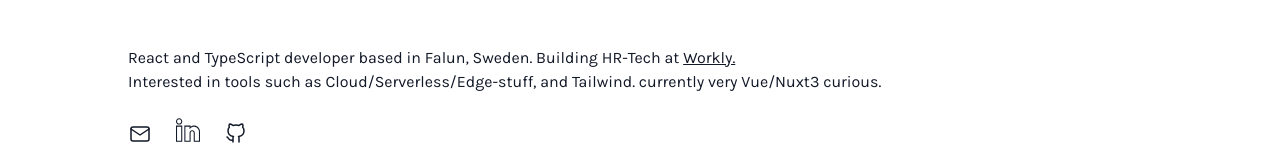
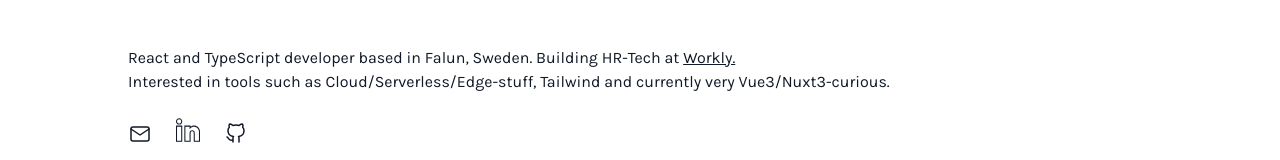
Before and after one commit to johanhanses/pjh, a Next.js app: page / in a window 1280 px wide. Shown: the part 260-420 px from the top of the page. Built offline with nearby package versions, Linux system fonts and the light colour scheme; no server answers.

Commit message:
Update text some more.

```diff
--- a/pages/index.tsx
+++ b/pages/index.tsx
@@ -24,8 +24,8 @@ export default function Home() {
           </a>
         </p>
         <p>
-          Interested in tools such as Cloud/Serverless/Edge-stuff, and Tailwind.
-          currently very Vue/Nuxt3 curious.
+          Interested in tools such as Cloud/Serverless/Edge-stuff, Tailwind and
+          currently very Vue3/Nuxt3-curious.
         </p>
       </div>
       <SocialList />
```
